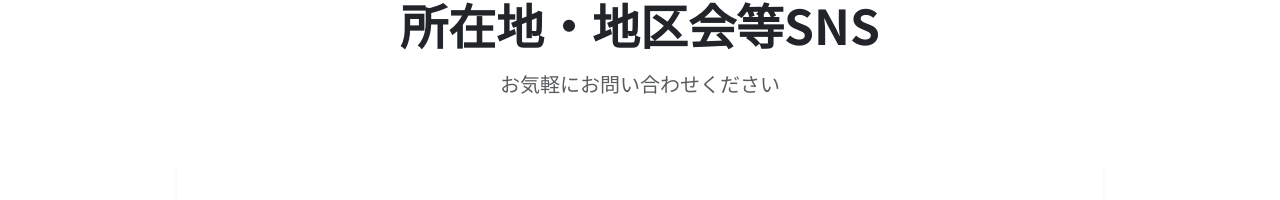
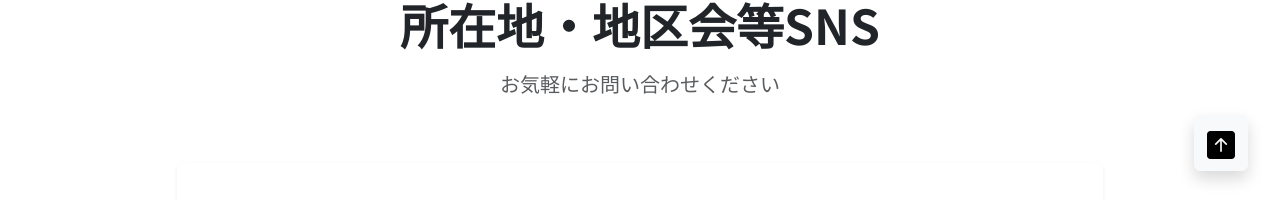
Before and after one commit to fukuokaprefbbs/fukuokaprefbbs.github.io, a Jekyll site: the page built from index.html, in a window 1280 px wide and 1400 px high, scrolled down 565 px. Shown: the part 1197-1397 px from the top of the window. Built offline with Jekyll 4.4.1, drawn with Linux system fonts in a browser that asks for light colours.

Commit message:
Update: スクロールトップボタン追加

```diff
--- a/_layouts/default.html
+++ b/_layouts/default.html
@@ -71,6 +71,11 @@
         </div>
     </footer>
 
+    <!-- Scroll to Top Button -->
+    <a href="#top" id="scrollToTop" class="btn btn-light rounded shadow" title="トップに戻る" role="button">
+        <i class="bi bi-arrow-up-square-fill fs-3"></i>
+    </a>
+
     <!-- jQuery -->
     <script src="https://code.jquery.com/jquery-3.7.1.slim.min.js" integrity="sha256-kmHvs0B+OpCW5GVHUNjv9rOmY0IvSIRcf7zGUDTDQM8=" crossorigin="anonymous"></script>
 
--- a/assets/css/main.scss
+++ b/assets/css/main.scss
@@ -29,3 +29,11 @@ footer {
 html {
     scroll-behavior: smooth;
 }
+
+// スクロールトップボタン
+#scrollToTop {
+    position: fixed;
+    bottom: 2rem;
+    right: 2rem;
+    z-index: 1000;
+}
```
